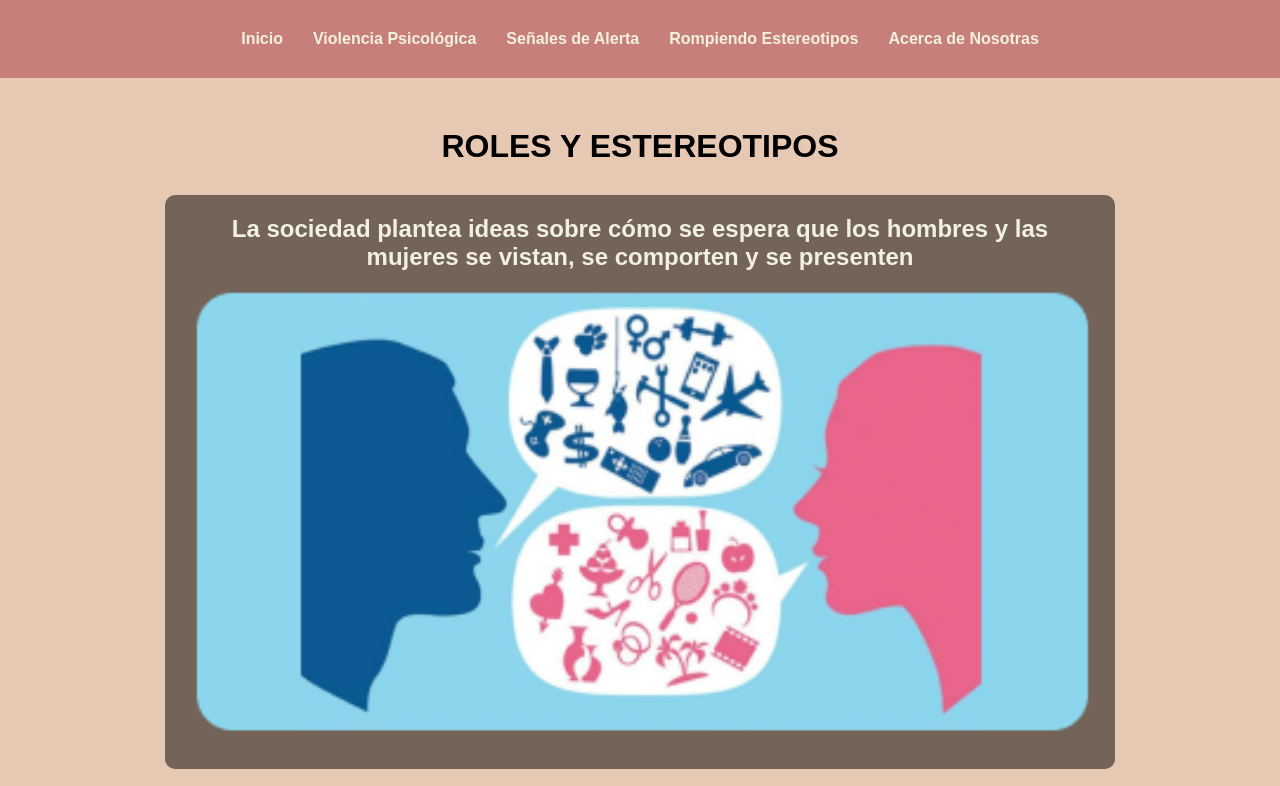
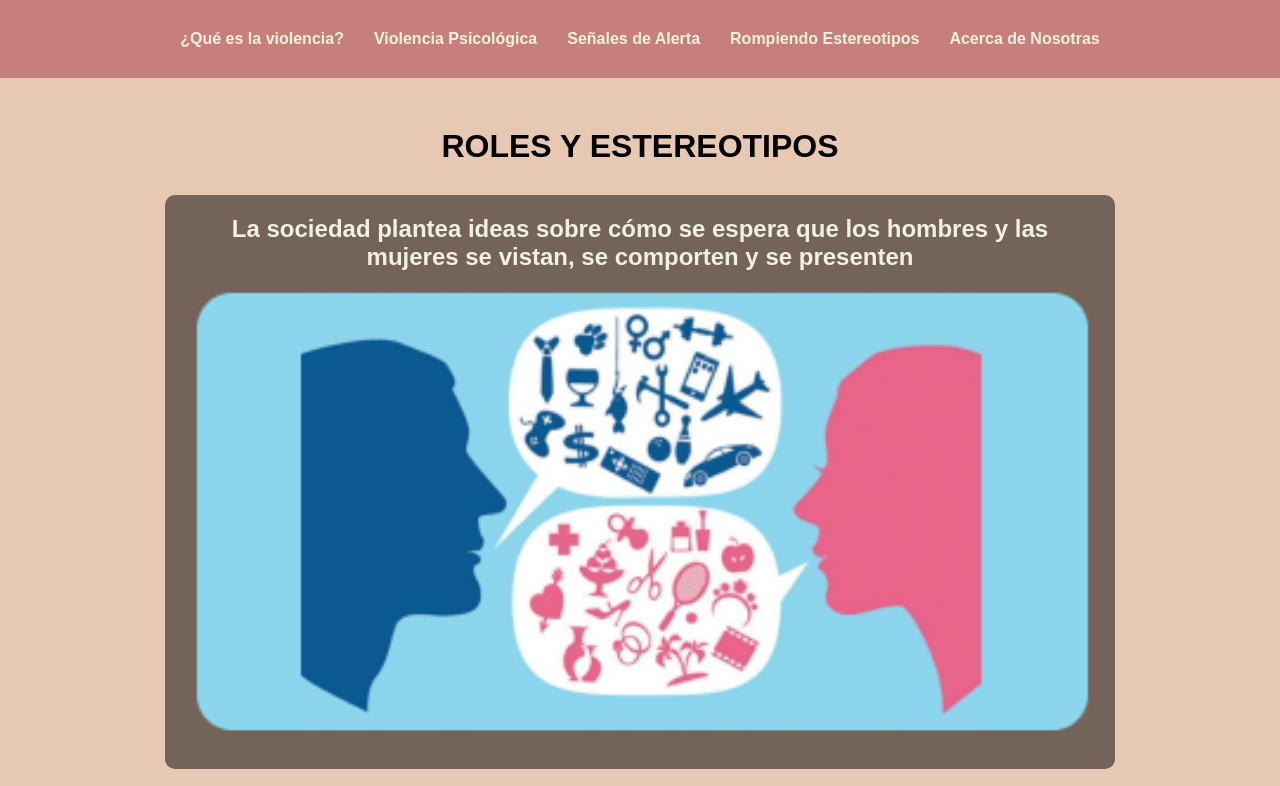
Before and after one commit to Gracimars/comision-1--Grupo-5, a plain HTML site: page secciones/estereotipos.html in a window 1280 px wide. Shown: the top 786 px of the page. Drawn offline with Linux system fonts and the light colour scheme.

Commit message:
actualizo navbar sección estereotipos

```diff
--- a/secciones/estereotipos.html
+++ b/secciones/estereotipos.html
@@ -11,7 +11,7 @@
       <nav>
         <button class="menu-toggle" aria-label="Toggle navigation">☰</button>
         <ul class="nav-links">
-          <li><a href="../index.html">Inicio</a></li>
+          <li><a href="../index.html">¿Qué es la violencia?</a></li>
           <li>
             <a href="./psicologica.html">Violencia Psicológica</a>
           </li>
```
